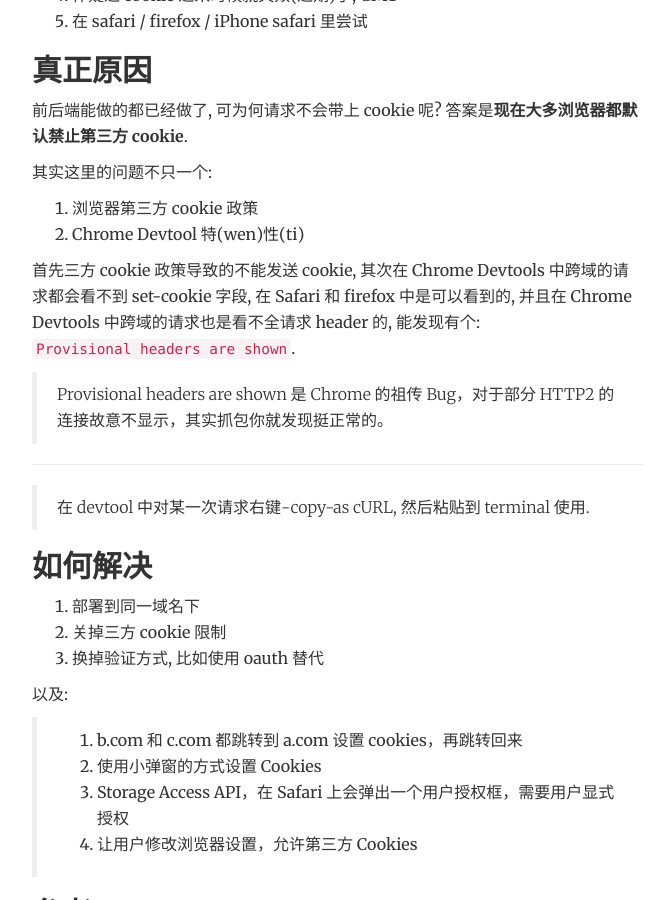
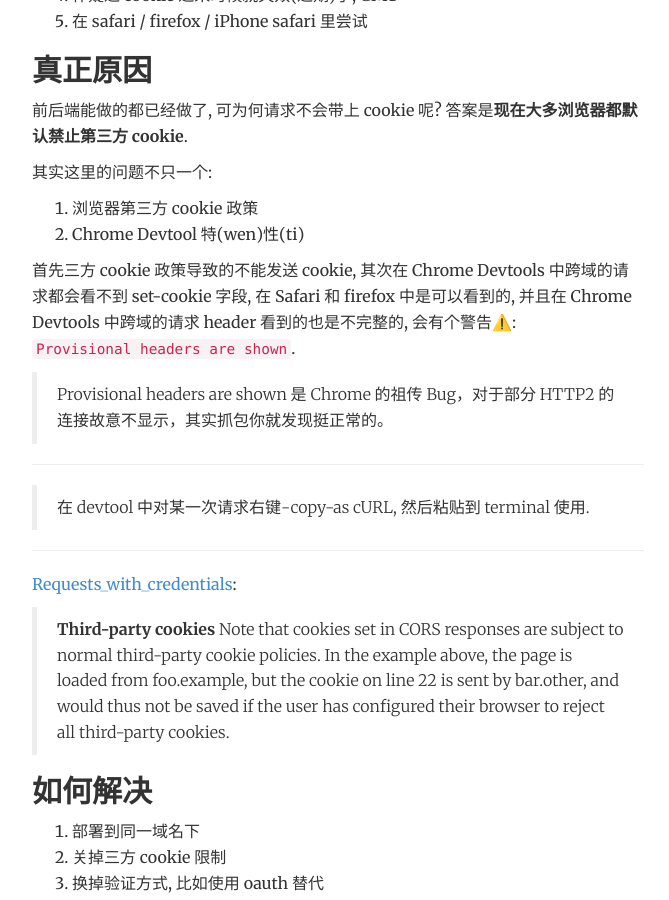
Before and after one commit to FaiChou/faichou.github.io, a Jekyll site: the page built from _posts/2018-12-25-Cors and Cookies.md, in a window 1280 px wide and 900 px high, scrolled down 1130 px. Shown: the whole window, without its empty margins (302-971 px from the left). Built offline with Jekyll 4.4.1, drawn with Linux system fonts in a browser that asks for light colours; comment, search, counter and statistics services are not loaded.

Commit message:
add more info

```diff
--- a/_posts/2018-12-25-Cors and Cookies.md
+++ b/_posts/2018-12-25-Cors and Cookies.md
@@ -37,7 +37,7 @@ date: 2018-12-25
 1. 浏览器第三方 cookie 政策
 2. Chrome Devtool 特(wen)性(ti)
 
-首先三方 cookie 政策导致的不能发送 cookie, 其次在 Chrome Devtools 中跨域的请求都会看不到 set-cookie 字段, 在 Safari 和 firefox 中是可以看到的, 并且在 Chrome Devtools 中跨域的请求也是看不全请求 header 的, 能发现有个: `Provisional headers are shown`.
+首先三方 cookie 政策导致的不能发送 cookie, 其次在 Chrome Devtools 中跨域的请求都会看不到 set-cookie 字段, 在 Safari 和 firefox 中是可以看到的, 并且在 Chrome Devtools 中跨域的请求 header 看到的也是不完整的, 会有个警告⚠️: `Provisional headers are shown`.
 
 > Provisional headers are shown 是 Chrome 的祖传 Bug，对于部分 HTTP2 的连接故意不显示，其实抓包你就发现挺正常的。
 
@@ -45,6 +45,12 @@ date: 2018-12-25
 
 > 在 devtool 中对某一次请求右键-copy-as cURL, 然后粘贴到 terminal 使用.
 
+---
+
+[Requests_with_credentials](https://developer.mozilla.org/en-US/docs/Web/HTTP/CORS#Requests_with_credentials):
+
+> **Third-party cookies**
+> Note that cookies set in CORS responses are subject to normal third-party cookie policies. In the example above, the page is loaded from foo.example, but the cookie on line 22 is sent by bar.other, and would thus not be saved if the user has configured their browser to reject all third-party cookies.
 
 
 ## 如何解决
```
